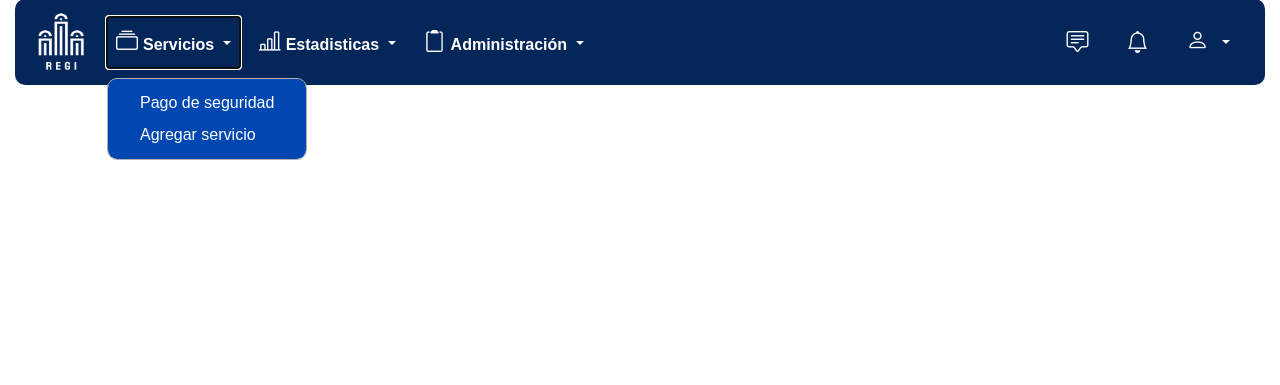
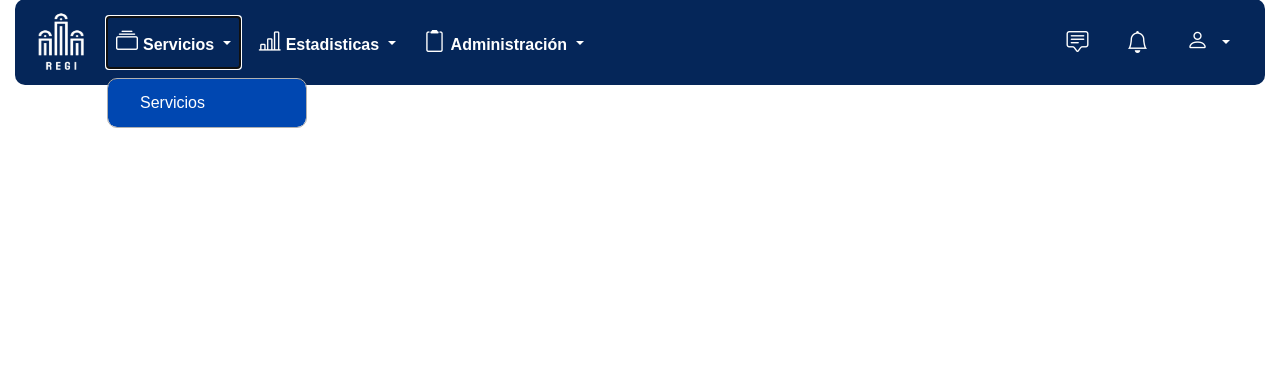
Before and after one commit to DayElvir/Regi_Proyect, a PHP site: page /regi_proyect/ in a window 1280 px wide, after a click on "Servicios". Shown: the part 16-401 px from the top of the page. Run offline with PHP 8.4, Linux system fonts and the light colour scheme; some libraries are stand-ins or nearby versions.

Commit message:
Actualizacion

```diff
--- a/Modulos/servicios/index.php
+++ b/Modulos/servicios/index.php
@@ -20,9 +20,7 @@ $sentencia=$conexion->prepare("SELECT * FROM `servicios`" );
 $sentencia->execute();
 $lista_servicios=$sentencia-> fetchAll(PDO::FETCH_ASSOC);
 
-
-include("navbar/navbar.php");
-
+include("         ");
 ?>
 
 <div class="card">
--- a/Navbar/Navbar.php
+++ b/Navbar/Navbar.php
@@ -27,15 +27,15 @@
 
     <!-- Dropdowns a la izquierda -->
     <ul class="navbar-nav">
-      <li class="nav-item dropdown">
+     <li class="nav-item dropdown">
         <a class="nav-link dropdown-toggle"  href="#" id="dropdownLeft1" role="button" data-toggle="dropdown" aria-haspopup="true" aria-expanded="false">
           <i class="bi bi-collection"></i></i>Servicios
         </a>
         <div class="dropdown-menu dropdown-menu-custom " aria-labelledby="dropdownLeft1">
-          <a class="dropdown-item" href="#">Pago de seguridad</a>
-          <a class="dropdown-item" href="#">Agregar servicio</a>
+          <a class="dropdown-item" href="http://localhost/regi_proyect/modulos/servicios/index.php">Servicios</a>
         </div>
       </li>
+
 
       <li class="nav-item dropdown">
         <a class="nav-link dropdown-toggle" href="#" id="dropdownLeft2" role="button" data-toggle="dropdown" aria-haspopup="true" aria-expanded="false">
```
